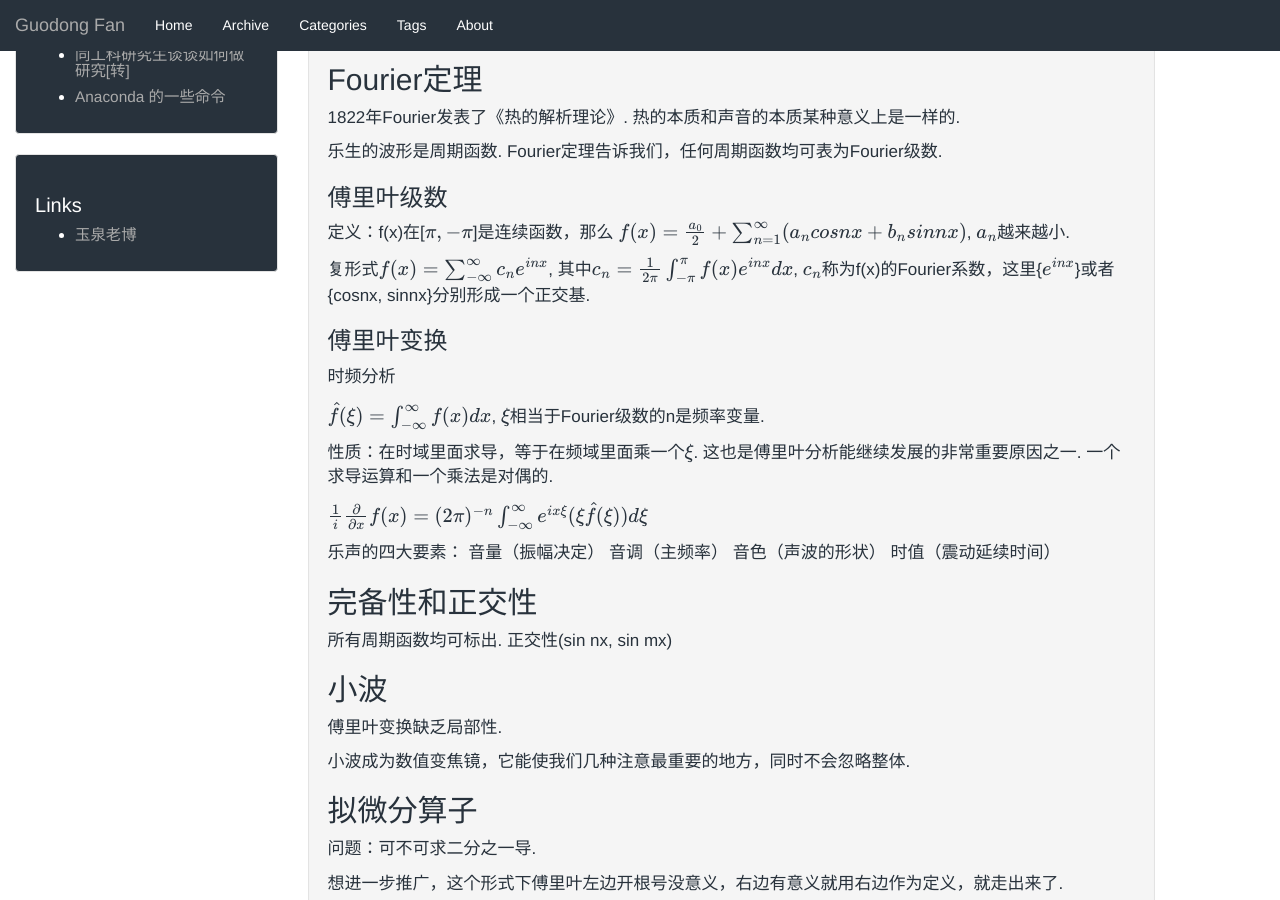
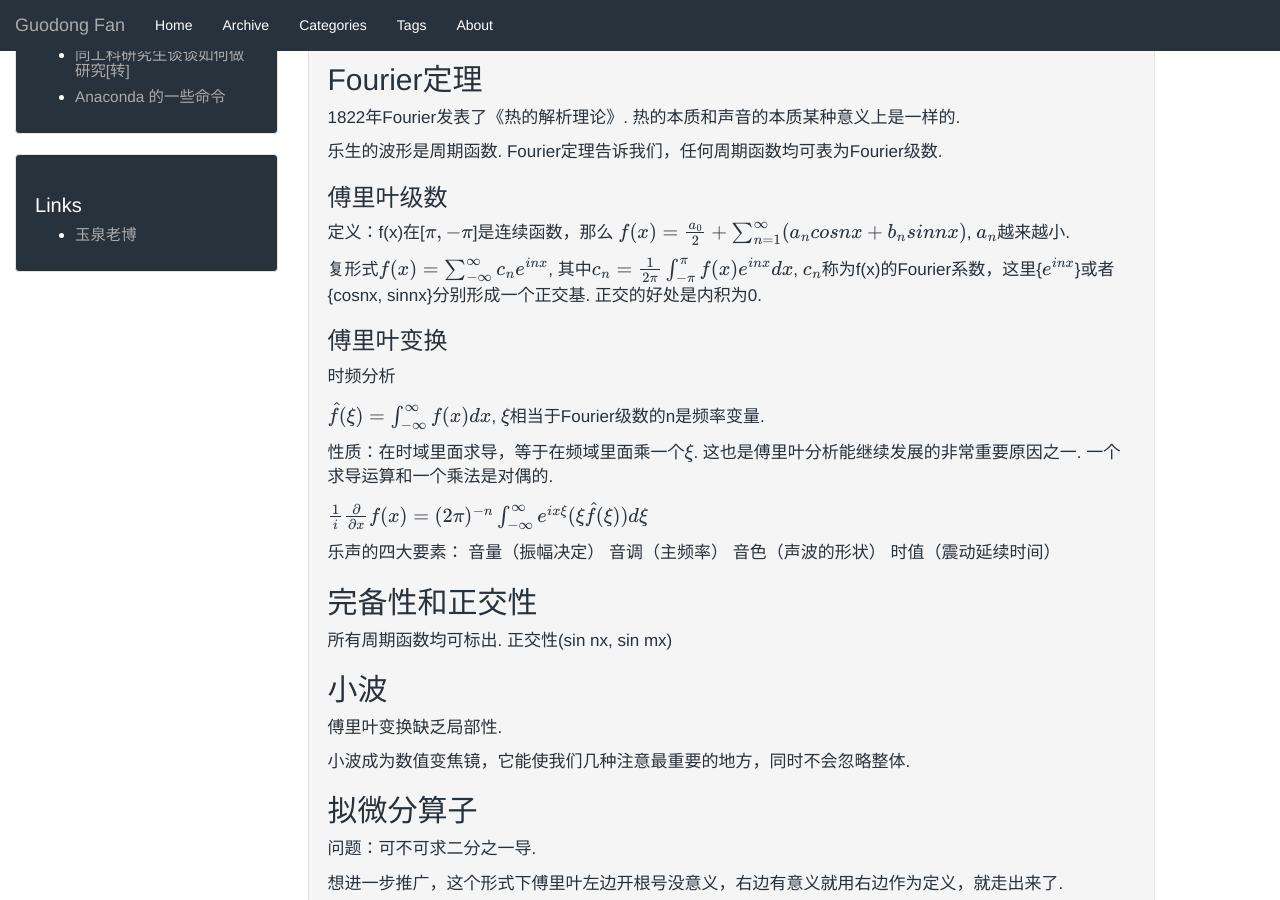
Before and after one commit to GuodongFan/GuodongFan.github.io, a Jekyll site: the page built from _posts/2019-07-29-Fourier.md, in a window 1280 px wide and 900 px high, scrolled down 549 px. Built offline with Jekyll 4.4.1, drawn with Linux system fonts in a browser that asks for light colours; our own code applies the rules of GitHub Pages for plain Markdown files; formulas are drawn with MathJax 3.

Commit message:
Update 2019-07-29-Fourier.md

```diff
--- a/_posts/2019-07-29-Fourier.md
+++ b/_posts/2019-07-29-Fourier.md
@@ -40,7 +40,7 @@ $f(x)=\frac{a_0}{2}+\sum_{n=1}^{\infty}(a_n cosnx + b_n sinnx)$, $a_n$越来越
 
 复形式$f(x)=\sum_{-\infty}^{\infty}c_n e^{inx}$,
 其中$c_n = \frac{1}{2\pi}\int_{-\pi}^{\pi} f(x)e^{inx} dx$,
-$c_n$称为f(x)的Fourier系数，这里{$e^{inx}$}或者{cosnx, sinnx}分别形成一个正交基.
+$c_n$称为f(x)的Fourier系数，这里{$e^{inx}$}或者{cosnx, sinnx}分别形成一个正交基. 正交的好处是内积为0.
 
 ### 傅里叶变换
 时频分析
```
